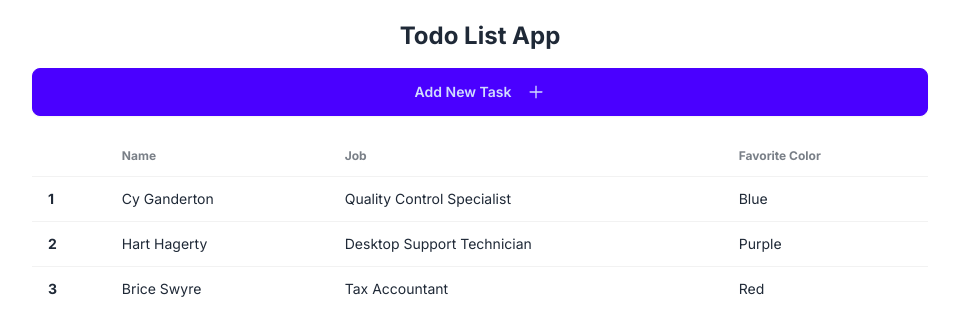
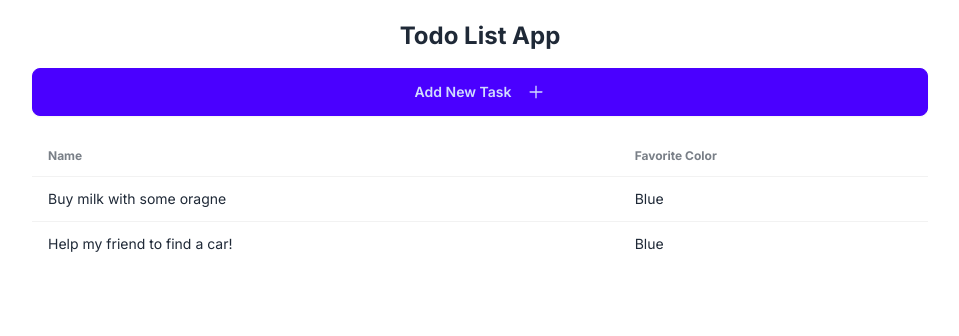
Before and after one commit to Ahmad-Samandar/simple-todo-app, a Next.js app: page / in a window 1280 px wide. Shown: the top 336 px of the page, without its empty margins (160-1119 px from the left). Built offline with nearby package versions, Linux system fonts and the light colour scheme; data requests are answered from the project's data file.

Commit message:
created json-server and updated a fetch request

```diff
--- /dev/null
+++ b/api/api.ts
@@ -0,0 +1,8 @@
+import { ITask } from "@/types/task";
+
+const baseURL = "http://localhost:3001";
+
+export const getAllTodos = async (): Promise<ITask[]> => {
+  const response = await fetch(`${baseURL}/tasks`);
+  return await response.json();
+};
--- /dev/null
+++ b/app/components/Task.tsx
@@ -0,0 +1,17 @@
+import { ITask } from "@/types/task";
+import React from "react";
+
+interface TaskProps {
+  task: ITask;
+}
+
+const Task: React.FC<TaskProps> = ({ task }) => {
+  return (
+    <tr key={task.id}>
+      <td>{task.text}</td>
+      <td>Blue</td>
+    </tr>
+  );
+};
+
+export default Task;
--- a/app/components/TodoList.tsx
+++ b/app/components/TodoList.tsx
@@ -1,40 +1,26 @@
+import { ITask } from "@/types/task";
 import React from "react";
+import Task from "./Task";
 
-const TodoList = () => {
+interface TodoListProps {
+  tasks: ITask[];
+}
+
+const TodoList: React.FC<TodoListProps> = ({ tasks }) => {
   return (
     <div className="overflow-x-auto">
       <table className="table">
         {/* head */}
         <thead>
           <tr>
-            <th></th>
             <th>Name</th>
-            <th>Job</th>
             <th>Favorite Color</th>
           </tr>
         </thead>
         <tbody>
-          {/* row 1 */}
-          <tr>
-            <th>1</th>
-            <td>Cy Ganderton</td>
-            <td>Quality Control Specialist</td>
-            <td>Blue</td>
-          </tr>
-          {/* row 2 */}
-          <tr>
-            <th>2</th>
-            <td>Hart Hagerty</td>
-            <td>Desktop Support Technician</td>
-            <td>Purple</td>
-          </tr>
-          {/* row 3 */}
-          <tr>
-            <th>3</th>
-            <td>Brice Swyre</td>
-            <td>Tax Accountant</td>
-            <td>Red</td>
-          </tr>
+          {tasks.map((task) => (
+            <Task key={task.id} task={task} />
+          ))}
         </tbody>
       </table>
     </div>
--- a/app/page.tsx
+++ b/app/page.tsx
@@ -1,14 +1,19 @@
+import { getAllTodos } from "@/api/api";
 import AddTask from "./components/AddTask";
 import TodoList from "./components/TodoList";
 
-export default function Home() {
+export default async function Home() {
+  // Calling getAllTodos() function from api/api.ts
+  const tasks = await getAllTodos();
+  console.log(tasks);
+
   return (
     <main className="max-w-4xl mx-auto mt-4">
       <div className="text-center my-5 flex flex-col grap-4">
         <h1 className="text-2xl font-bold"> Todo List App </h1>
         <AddTask />
       </div>
-      <TodoList />
+      <TodoList tasks={tasks} />
     </main>
   );
 }
--- /dev/null
+++ b/data/todos.json
@@ -0,0 +1,12 @@
+{
+  "tasks": [
+    {
+      "id": 1,
+      "text": "Buy milk with some oragne"
+    },
+    {
+      "id": 2,
+      "text": "Help my friend to find a car!"
+    }
+  ]
+}
--- a/package.json
+++ b/package.json
@@ -6,7 +6,8 @@
     "dev": "next dev",
     "build": "next build",
     "start": "next start",
-    "lint": "next lint"
+    "lint": "next lint",
+    "json-server": "json-server --watch data/todos.json --port 3001"
   },
   "dependencies": {
     "next": "14.2.7",
@@ -22,6 +23,7 @@
     "daisyui": "^4.12.10",
     "eslint": "^8",
     "eslint-config-next": "14.2.7",
+    "json-server": "^1.0.0-beta.2",
     "postcss": "^8.4.45",
     "tailwindcss": "^3.4.10",
     "typescript": "^5"
--- /dev/null
+++ b/types/task.ts
@@ -0,0 +1,4 @@
+export interface ITask {
+    id: string,
+    text: string,
+}
```
Also changed, not shown: 1 other file (tests, documents, lock files or other folders).
